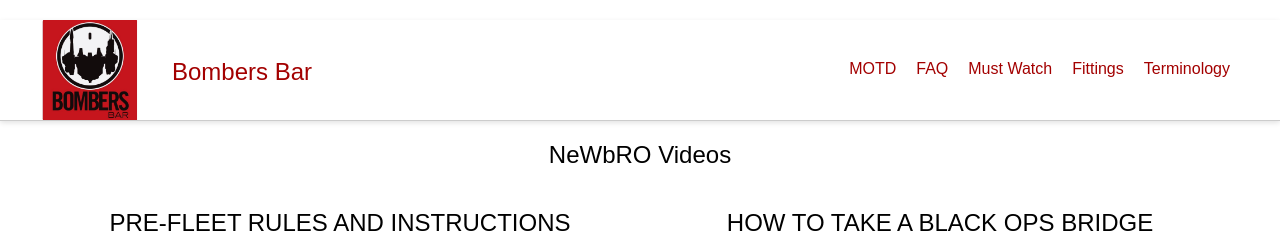
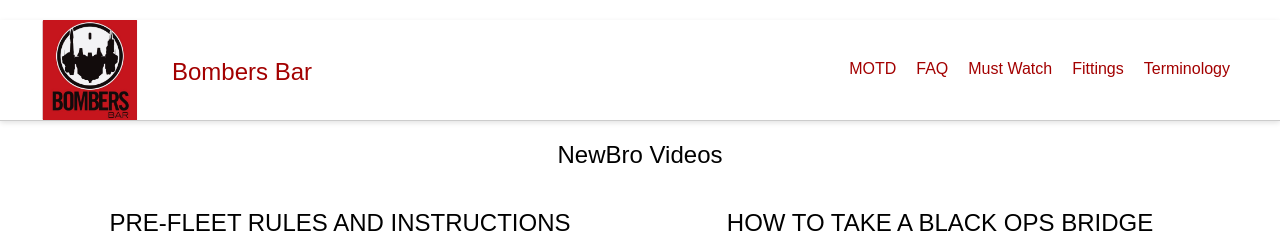
Before and after one commit to BombersBar/website, a React (Create React App) app: page /must-watch in a window 1280 px wide. Shown: the top 233 px of the page. Built offline with nearby package versions, Linux system fonts and the light colour scheme.

Commit message:
Add arrows

```diff
--- a/src/Views/MustWatch.jsx
+++ b/src/Views/MustWatch.jsx
@@ -59,7 +59,7 @@ export default class MustWatchView extends React.Component {
     };
     return (
       <div className='MustWatchContainer'>
-        <h2>NeWbRO Videos</h2>
+        <h2>NewBro Videos</h2>
         <Slider {...settings}>
           { mustWatchData.map((data, index) => (
             <div key={index}>
```
